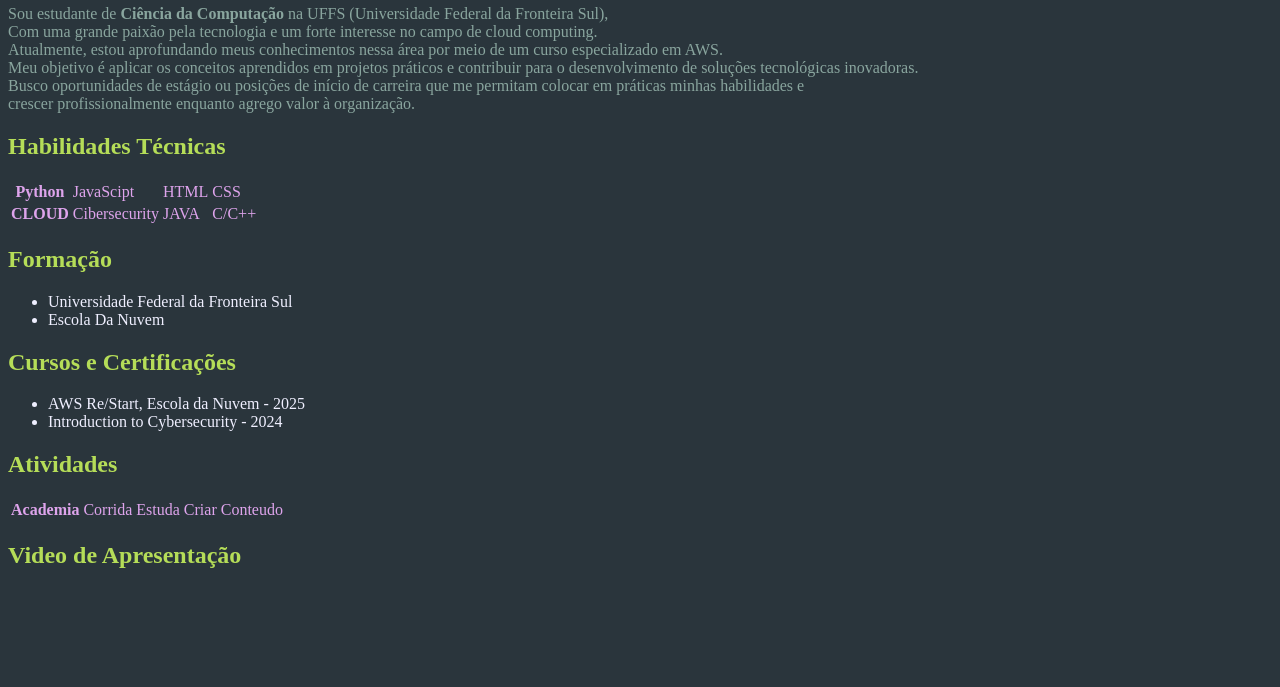
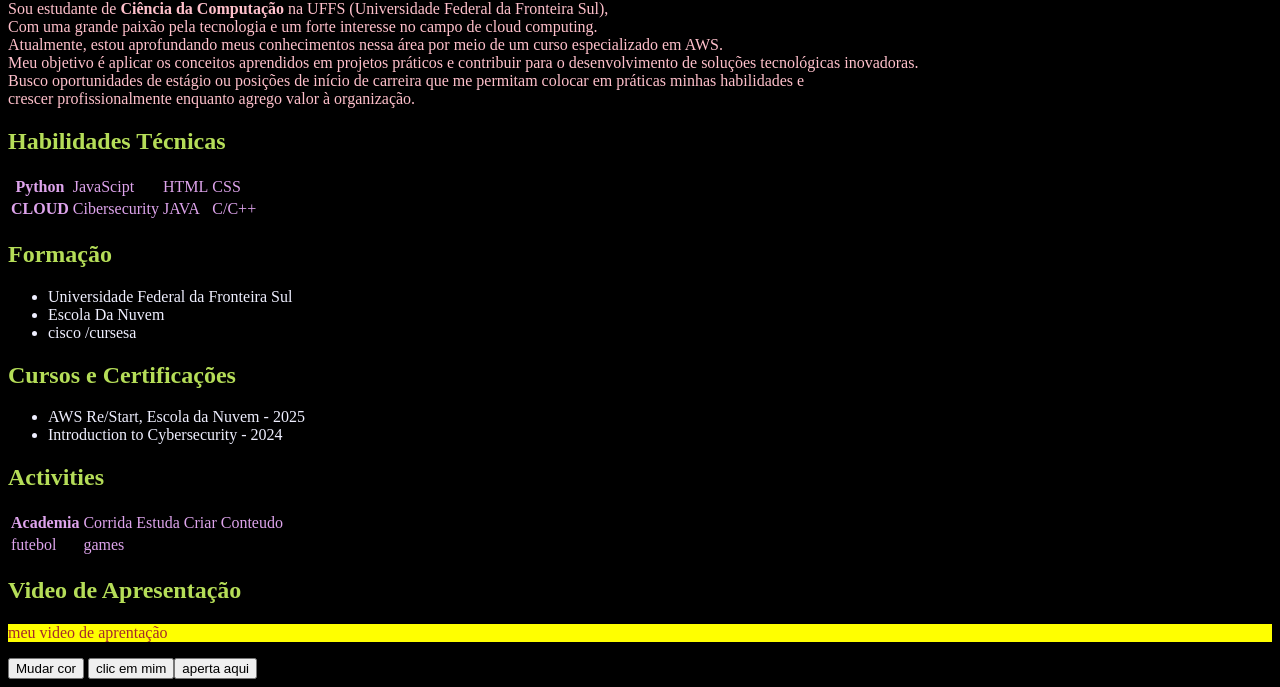
Before and after one commit to WalbensCharles/Programa-o2, a website: page CV/index.html in a window 1280 px wide. Shown: the part 211-898 px from the top of the page. Before the commit the page ends 800 px from the top, so only its background shows below. Drawn offline with Linux system fonts and the light colour scheme.

Commit message:
atualizar

```diff
--- a/CV/arquivo.css
+++ b/CV/arquivo.css
@@ -1,8 +1,8 @@
 body{
-    background-color: #000e16d5;
+    background-color: #f0f0f0d5;
 
         p{
-        color:rgb(137, 165, 158);
+        color:rgb(32, 0, 194);
     }
 
     h2 {
@@ -15,7 +15,7 @@ body{
         display : block;
         margin : auto;
         width : 150px;
-        border : 10px"
+        border : 100px"
     }
 
     h1{
--- a/CV/index.html
+++ b/CV/index.html
@@ -7,11 +7,11 @@
         <title>Meu Curriculo</title>
         <link href="arquivo.css" rel="stylesheet">
     </head>
-    <body>
+    <body id="bod">
         <img id="image1" src="walbens.png" alt="foto perfil" />
         <h1 id="h1-1">Walbens Charles </h1>
 
-        <p id="p-1">Sou estudante de <strong>Ciência da Computação</strong> na UFFS (Universidade Federal da Fronteira Sul),<br> Com uma grande paixão pela tecnologia e um forte interesse no campo de cloud computing.<br> Atualmente, estou aprofundando meus conhecimentos nessa área por meio de um curso especializado em AWS.<br> Meu objetivo é aplicar os conceitos aprendidos em projetos práticos e contribuir para o desenvolvimento de soluções tecnológicas inovadoras.<br> Busco oportunidades de estágio ou posições de início de carreira que me permitam colocar em práticas minhas habilidades e <br> crescer profissionalmente enquanto agrego valor à organização.</p>
+        <p id="para1">Sou estudante de <strong>Ciência da Computação</strong> na UFFS (Universidade Federal da Fronteira Sul),<br> Com uma grande paixão pela tecnologia e um forte interesse no campo de cloud computing.<br> Atualmente, estou aprofundando meus conhecimentos nessa área por meio de um curso especializado em AWS.<br> Meu objetivo é aplicar os conceitos aprendidos em projetos práticos e contribuir para o desenvolvimento de soluções tecnológicas inovadoras.<br> Busco oportunidades de estágio ou posições de início de carreira que me permitam colocar em práticas minhas habilidades e <br> crescer profissionalmente enquanto agrego valor à organização.</p>
 
         <h2 id="h2-1">Habilidades Técnicas</h2>
         <table id="table-1">
@@ -30,7 +30,7 @@
         </table>
 
         <h2>Formação</h2>
-        <ul>
+        <ul id="lista1">
             <li>Universidade Federal da Fronteira Sul</li>
             <li>Escola Da Nuvem</li>
         </ul>
@@ -42,7 +42,7 @@
             </li>
         </ul>
 
-        <h2>Atividades</h2>
+        <h2 id="h2-ac">Atividades</h2>
         <table id="table-2">
             <tr>
                 <th>Academia</th>
@@ -51,7 +51,9 @@
                 <td>Criar Conteudo</td>
             </tr>
         </table>
-        <h2 id="h2-2">Video de Apresentação</h2>
+        <h2 id="h2-video">Video de Apresentação</h2>
+        <p id="para2">aqui dever aparece meu video de apresentação </p>
+        <button onclick="mudarcor()">Mudar cor</button>
 
         <script src="myjava.js" ></script>
     </body>
--- a/CV/myjava.js
+++ b/CV/myjava.js
@@ -0,0 +1,62 @@
+//adicinei um objeto na tabela
+//chama
+var tabela= document.getElementById("table-2");
+//criar
+var novalinha=tabela.insertRow();
+var celula1=novalinha.insertCell(0);
+var celula2=novalinha.insertCell(1);
+//passar
+celula1.innerHTML="futebol";
+celula2.innerHTML="games";
+
+//aqui adicionei uma imagem pelo html
+//chama
+document.getElementById("h2-ac").innerHTML="Activities";
+//alterar  pelo html
+document.getElementById("image1").setAttribute("src", "walbens2.jpg");
+
+//adicionei um objeto na lista lista
+//chama
+var lista=document.getElementById("lista1");
+//criar
+var lista01=document.createElement("li");
+//rejistrar
+lista01.textContent="cisco /cursesa"
+//adicionar
+lista.appendChild(lista01);
+
+//modifiquei  o paragrafo 2
+var para =document.getElementById("para2");
+para.textContent="meu video de aprentação";
+
+//crie um button
+var body=document.getElementById("bod");
+var botao1=document.createElement("button");
+var botao2=document.createElement("button");
+
+botao1.textContent="clic em mim";
+botao2.textContent="aperta aqui";
+body.appendChild(botao1);
+body.appendChild(botao2);
+
+
+
+//trocar background
+
+var bad=document.getElementById("bod");
+bad.style.backgroundColor="black";
+bad.style.color="yellow"
+
+
+let bod=document.getElementById("para2");
+bod.style.color="brown";
+bod.style.backgroundColor="yellow";
+
+function mudarcor(){
+    var bode=document.getElementById("bod");
+    bode.style.color="pink";
+    bode.style.backgroundColor="green";
+}
+
+
+let pbody=document.getElementById("para1").style.color="pink";
--- /dev/null
+++ b/CV2/arquivo.css
@@ -0,0 +1,3 @@
+body{
+    background-color: black;
+}
```
Also changed, not shown: CV/inde.html (added, +21 -0 lines), CV2/index.html (added, +14 -0 lines), CV2/javas.js (added, +31 -0 lines), CV/Walbens2.jpg (added), CV2/Walbens2.jpg (added).
